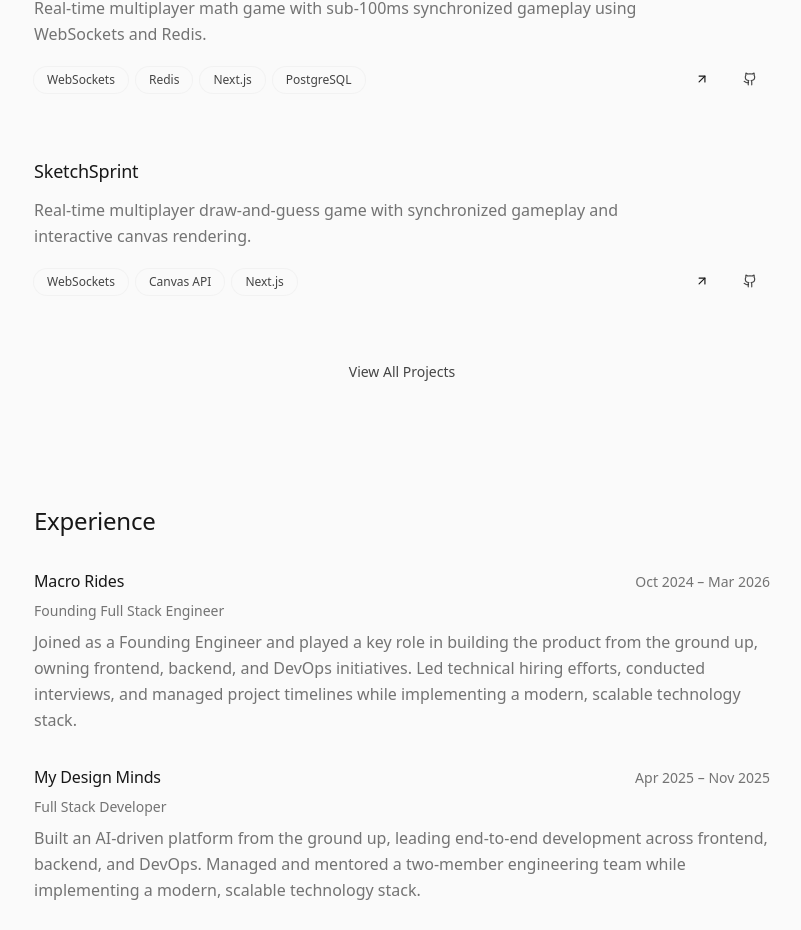
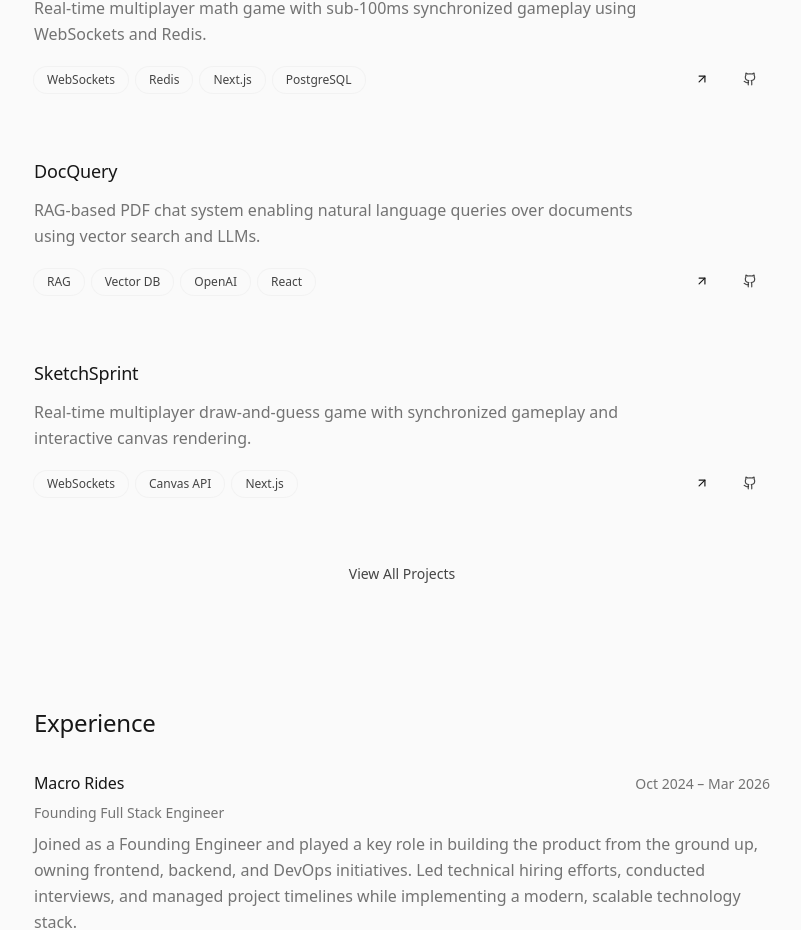
Before and after one commit to DevDesignAmitesh/minimal-portfolio, a Next.js app: page / in a window 1280 px wide. Shown: the part 836-1766 px from the top of the page, without its empty margins (238-1039 px from the left). Built offline with nearby package versions, Linux system fonts and the light colour scheme; no server answers.

Commit message:
Add DocQuery project details back to projects list
Restored the DocQuery project entry with relevant details.

```diff
--- a/src/data/projects.ts
+++ b/src/data/projects.ts
@@ -17,14 +17,14 @@ export const featuredProjects: PortfolioProject[] = [
     liveUrl: "https://games.amitesh.work/",
     githubUrl: "https://github.com/devDesignAmitesh/games",
   },
-  // {
-  //   title: "DocQuery",
-  //   description:
-  //     "RAG-based PDF chat system enabling natural language queries over documents using vector search and LLMs.",
-  //   techTags: ["RAG", "Vector DB", "OpenAI", "React"],
-  //   liveUrl: "https://pdf-chat.amitesh.work/",
-  //   githubUrl: "https://github.com/devDesignAmitesh/pdf-rag",
-  // },
+  {
+    title: "DocQuery",
+    description:
+      "RAG-based PDF chat system enabling natural language queries over documents using vector search and LLMs.",
+    techTags: ["RAG", "Vector DB", "OpenAI", "React"],
+    liveUrl: "https://pdf-chat.amitesh.work/",
+    githubUrl: "https://github.com/devDesignAmitesh/pdf-rag",
+  },
   {
     title: "SketchSprint",
     description:
```
